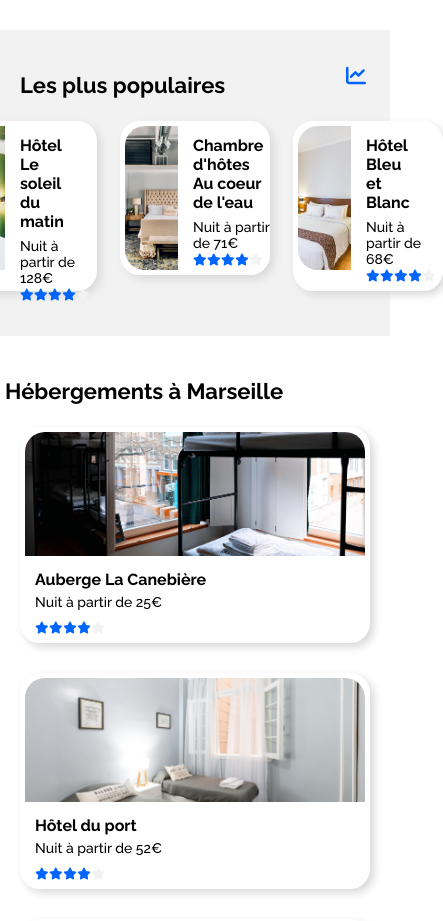
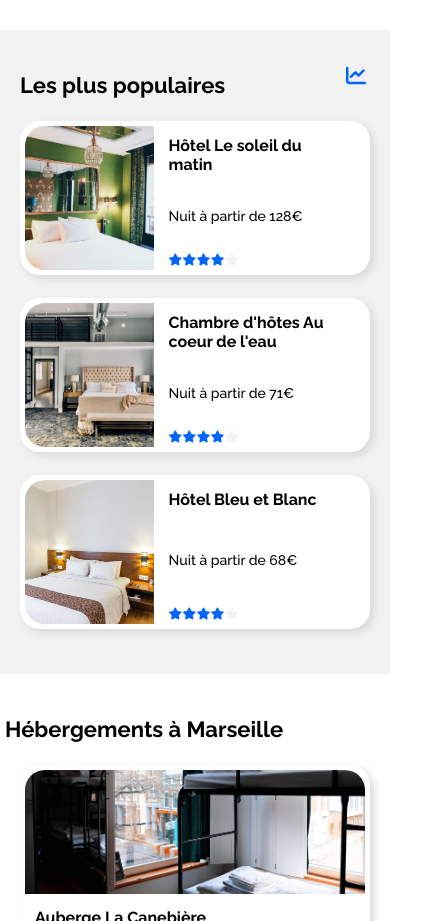
Before and after one commit to inesder/Booki, a plain HTML site: page index.html in a window 390 px wide. Shown: the part 800-1721 px from the top of the page, 443 px wide, since content can reach past the window. Drawn offline with Linux system fonts and the light colour scheme.

Commit message:
correct flex direction of cards in phone mode

```diff
--- a/css/styles.css
+++ b/css/styles.css
@@ -584,6 +584,10 @@ a {
 
   /**** POPULAR SECTION ****/
 
+  #popular-hosting-cards {
+    flex-direction: column;
+  }
+
   #popular-cards-section {
     width: 100%;
     border-radius: 0;
```
